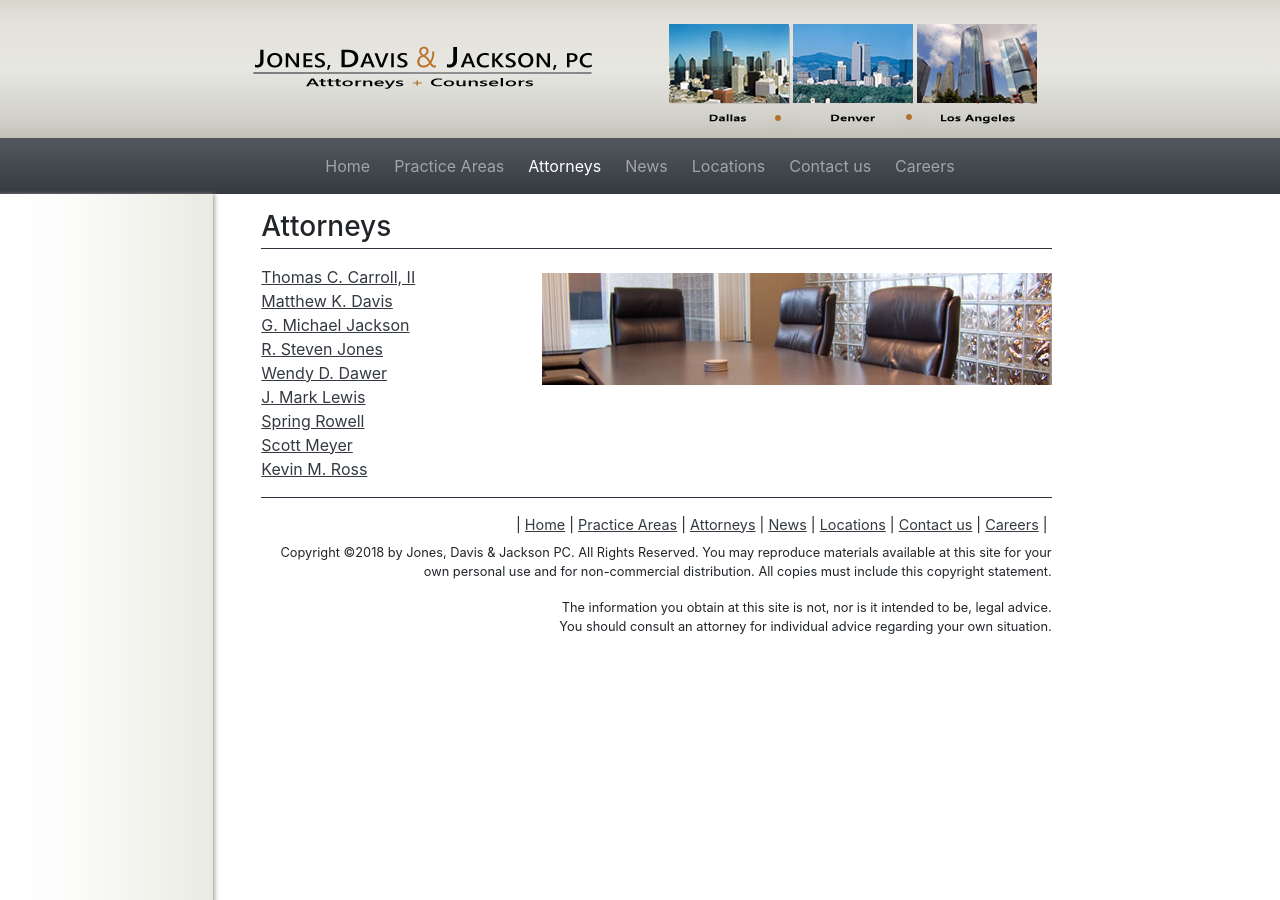
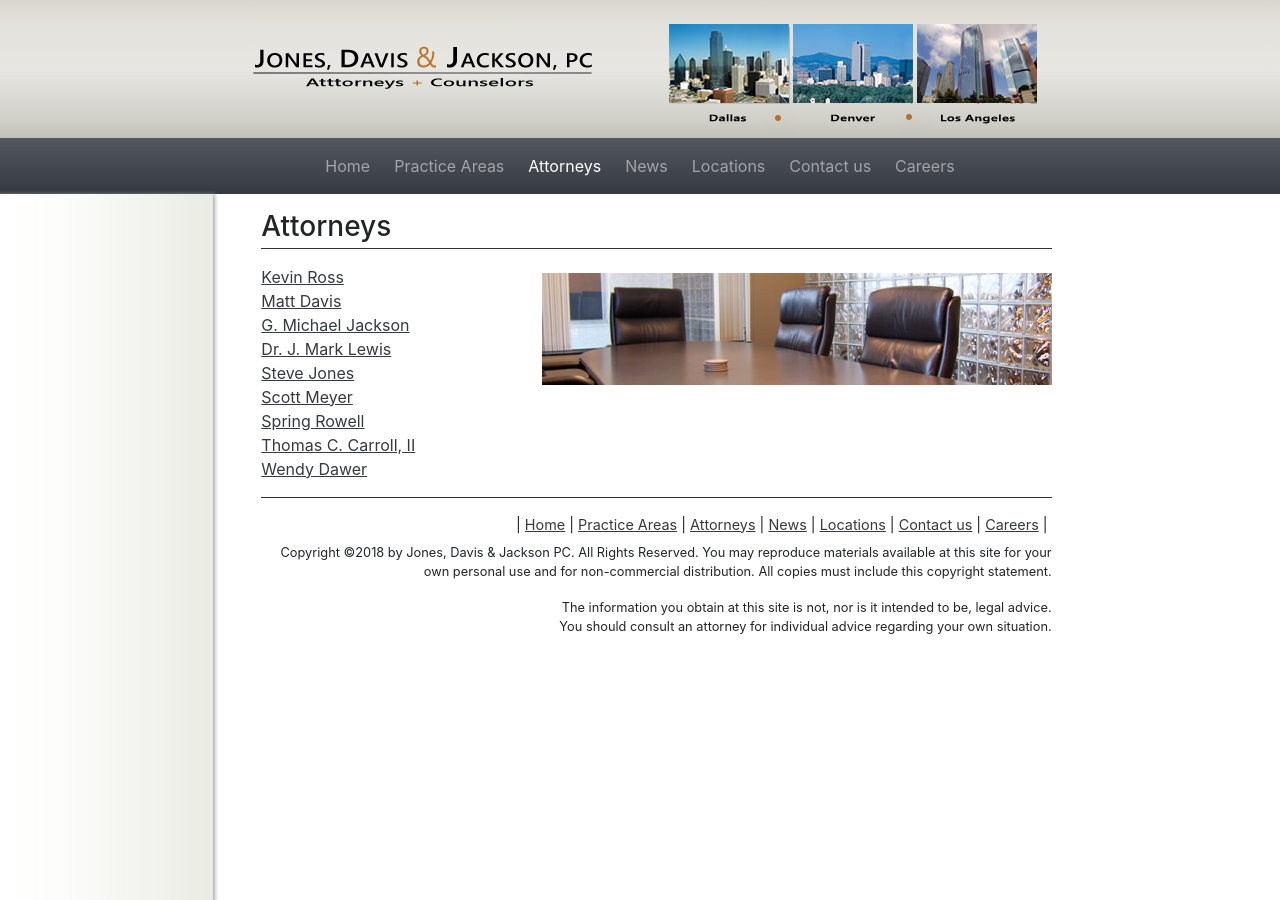
Before and after one commit to rendrap/JonesDaviscom, a Jekyll site: the page built from attorneys.md, in a window 1280 px wide and 900 px high. Built offline with Jekyll 4.4.1, drawn with Linux system fonts in a browser that asks for light colours.

Commit message:
add attorney layout

```diff
--- /dev/null
+++ b/_layouts/attorneys.html
@@ -0,0 +1,146 @@
+<!DOCTYPE html>
+<html amp>
+
+{% include head.html %}
+
+<body>
+
+{% include header.html %}
+
+{% if page.group %}
+<div class="container-fluid mt-3 d-xs-block d-sm-block d-md-none">
+  <ul class="nav nav-tabs justify-content-center nav-fill" id="myTab" role="tablist">
+    <li class="nav-item">
+      <a class="nav-link" id="transaction-tab" data-toggle="tab" href="#transaction" role="tab" aria-controls="Transaction Practice" aria-selected="false">Transaction Practice</a>
+    <li class="nav-item">
+      <a class="nav-link" id="litigation-tab" data-toggle="tab" href="#litigation" role="tab" aria-controls="Litigation Practice" aria-selected="false">Litigation Practice</a>
+    </li>
+    <li class="nav-item">
+      <a class="nav-link active show" id="church-tab" data-toggle="tab" href="#church" role="tab" aria-controls="Church Practice" aria-selected="true">Church Practice</a>
+    </li>
+  </ul>
+  <div class="tab-content" id="myTabContent">
+    <div class="tab-pane fade" id="transaction" role="tabpanel" aria-labelledby="transaction-tab">
+       <!-- TAB LINKS for Transaction Practice -->
+        <ul class="mb-2 text-left pl-3 text-size-90 j-square clearfix">
+            {% for item in site.practiceTransaction %}
+                <li {% if item.title == page.title %} class="font-weight-bold"{% endif %}><a href="{{ item.url | relative_url | append: ".html" }}">{{ item.title }}</a></li>
+            {% endfor %}
+        </ul>
+    </div>
+    <div class="tab-pane fade" id="litigation" role="tabpanel" aria-labelledby="litigation-tab">
+      <!-- TAB LINKS for Litigation Practice -->
+            <ul class="mb-2 text-left pl-3 text-size-90 j-square clearfix">
+                {% for item in site.practiceLitigation %}
+                    <li {% if item.title == page.title %} class="font-weight-bold"{% endif %}><a href="{{ item.url | relative_url | append: ".html" }}">{{ item.title }}</a></li>
+                {% endfor %}
+            </ul>
+    </div>
+    <div class="tab-pane fade active show" id="church" role="tabpanel" aria-labelledby="church-tab">
+       <!-- SIDEBAR LINKS for Church Practice -->
+            <ul class="mb-2 text-left pl-3 text-size-80 j-square clearfix">
+                {% for item in site.practiceChurch %}
+                    <li {% if item.title == page.title %} class="font-weight-bold"{% endif %}><a href="{{ item.url | relative_url | append: ".html" }}">{{ item.title }}</a></li>
+                {% endfor %}
+            </ul>
+    </div>
+  </div>
+</div>
+{% endif %}
+
+<div class="container-fluid">
+    <div class="row flex-xl-nowrap">
+        <!-- SIDEBAR -->
+        <div id="sidebar" class="d-none d-md-block col-md-3 col-xl-2 text-center sidebar j-sidebar" {% if page.group %} style="overflow: auto;" {% endif %}>
+
+            {% if page.sidebar-img %}
+            <img class="mt-4" src={{ "assets/photos/" | relative_url }}{{ page.sidebar-img}}>
+            {% endif %}
+
+            <!-- SIDEBAR HEADER -->
+            {% if page.group %}
+                <h6 class="mt-3 text-left font-weight-bold">Transaction Practice</h6>
+                <!-- SIDEBAR LINKS for Transaction Practice -->
+                <ul class="mb-2 text-left pl-3 text-size-90 j-square">
+                    {% for item in site.practiceTransaction %}
+                        <li {% if item.title == page.title %} class="font-weight-bold"{% endif %}><a href="{{ item.url | relative_url | append: ".html" }}">{{ item.title }}</a></li>
+                    {% endfor %}
+                </ul>
+
+                <hr class="my-1">
+
+                <h6 class="mt-1 text-left font-weight-bold">Litigation Practice</h6>
+                <!-- SIDEBAR LINKS for Litigation Practice -->
+                <ul class="mb-2 text-left pl-3 text-size-90 j-square">
+                    {% for item in site.practiceLitigation %}
+                        <li {% if item.title == page.title %} class="font-weight-bold"{% endif %}><a href="{{ item.url | relative_url | append: ".html" }}">{{ item.title }}</a></li>
+                    {% endfor %}
+                </ul>
+
+                <hr class="my-1">
+
+                <h6 class="mt-1 text-left font-weight-bold">Church Practice</h6>
+                <!-- SIDEBAR LINKS for Church Practice -->
+                <ul class="mb-2 text-left pl-3 text-size-80 j-square">
+                    {% for item in site.practiceChurch %}
+                        <li {% if item.title == page.title %} class="font-weight-bold"{% endif %}><a href="{{ item.url | relative_url | append: ".html" }}">{{ item.title }}</a></li>
+                    {% endfor %}
+                </ul>
+
+
+            {% endif %}
+
+        </div><!-- SIDEBAR END -->
+
+        <!-- MAIN-CONTENT AREA -->
+        <main class="col-12 col-md-9 col-xl-8 pt-md-3 pl-md-5" role="main">
+
+            <article {% if page.title == "Contact Us" %} class="text-size-80" {% endif %}>
+
+                <!-- HEADER FOR PRACTICE AREAS -->
+                {% if page.group and page.key %}
+                <h3 class="mb-0 d-inline">{{ page.group }}</h3><h5 class="mb-0 d-inline"> - {{ page.title }}</h3>
+                {% elsif page.states %}
+                <h3 class="mb-0">Attorneys</h3>
+                {% else %}
+                    {% if page.title %}<h3 class="mb-0">{{ page.title }}</h3>{% endif %}
+                    {% if page.subtitle %}<h5 class="mb-0">{{ page.subtitle }}</h5>{% endif %}
+                {% endif %}  <!-- HEADER FOR PRACTICE AREAS END -->
+                <hr class="mt-1 black-divider">
+
+
+                {% if page.content-img %}
+                <img class="float-right mt-2 pl-3" src={{ "assets/photos/" | relative_url }}{{ page.content-img}}  {% if page.name == 'Spring Rowell' %} height="263" width="212"{% endif %}>
+                {% endif %}
+
+                {% if page.states %}
+                <strong class="text-uppercase d-inline-block mb-2"> {{ page.name }} <br> {{ page.title }} </strong> <br>
+                <strong class="j-practice mb-2 d-inline">Practice Group: {{ page.practiceAreas }}</strong><br>
+                <strong class="d-inline-block my-2"> Licensed In: {{ page.states }} </strong>
+                <br>
+                <hr class="d-flex mt-1 black-divider">
+                {% endif %}
+
+                {{ content }}
+
+                <p>
+                {% for attorney in site.attorneys %}
+                {% assign attorneyPath = "/attorneys/" | append: attorney.key | append: ".html" %}
+                <a href="{{ attorneyPath | relative_url }}">{{ attorney.name }}</a><br>
+                {% endfor %}
+                </p>
+
+                {% if page.key %}
+                    <a class="text-size-90 badge badge-dark" href="javascript:history.back()"> <img src={{ "assets/img/ic_chevron_left_white_24px.svg" | relative_url }} alt="Previous icon">Back to previous </a>
+                {% endif %}
+            </article>
+
+            {% include footer.html %}
+        </main>
+
+    </div>
+
+</div>
+
+</body>
+</html>
--- a/attorneys.md
+++ b/attorneys.md
@@ -1,17 +1,8 @@
 ---
-layout: default
+layout: attorneys
 title: Attorneys
 subTitle: not used yet
 content-img: Conf_Room_510.jpg
 nav-current: 'attorneys/'
 permalink: /attorneys/
 ---
-[Thomas C. Carroll, II]({{ "/attorneys/tcarroll.html" | relative_url }})<br>
-[Matthew K. Davis]({{ "/attorneys/mdavis.html" | relative_url }})<br>
-[G. Michael Jackson]({{ "/attorneys/mjackson.html" | relative_url }})<br>
-[R. Steven Jones]({{ "/attorneys/sjones.html" | relative_url }})<br>
-[Wendy D. Dawer]({{ "/attorneys/wdawer.html" | relative_url }})<br>
-[J. Mark Lewis]({{ "/attorneys/mlewis.html" | relative_url }})<br>
-[Spring Rowell]({{ "/attorneys/srowell.html" | relative_url }})<br>
-[Scott Meyer]({{ "/attorneys/smeyer.html" | relative_url }})<br>
-[Kevin M. Ross]({{ "/attorneys/kross.html" | relative_url }})<br>
```
